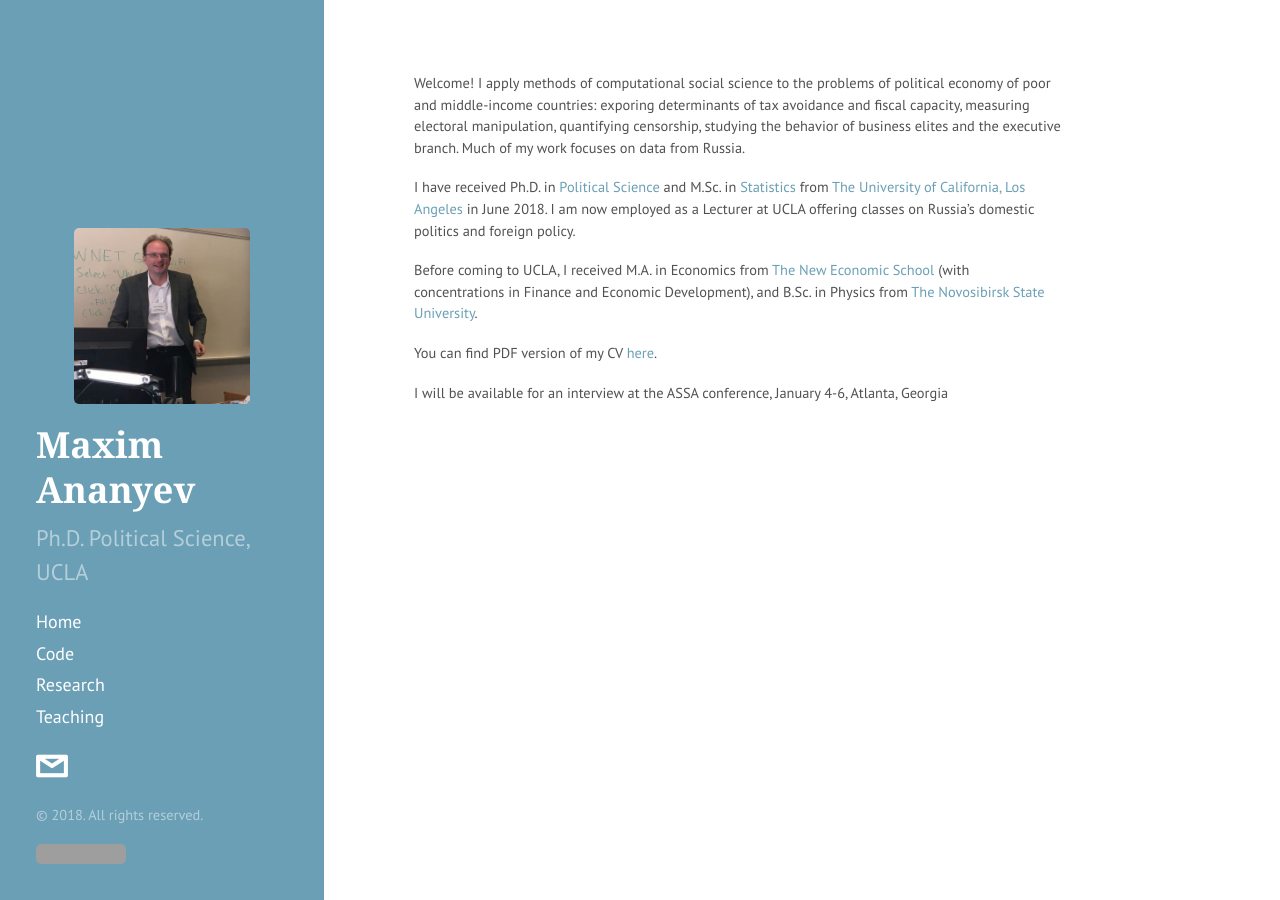
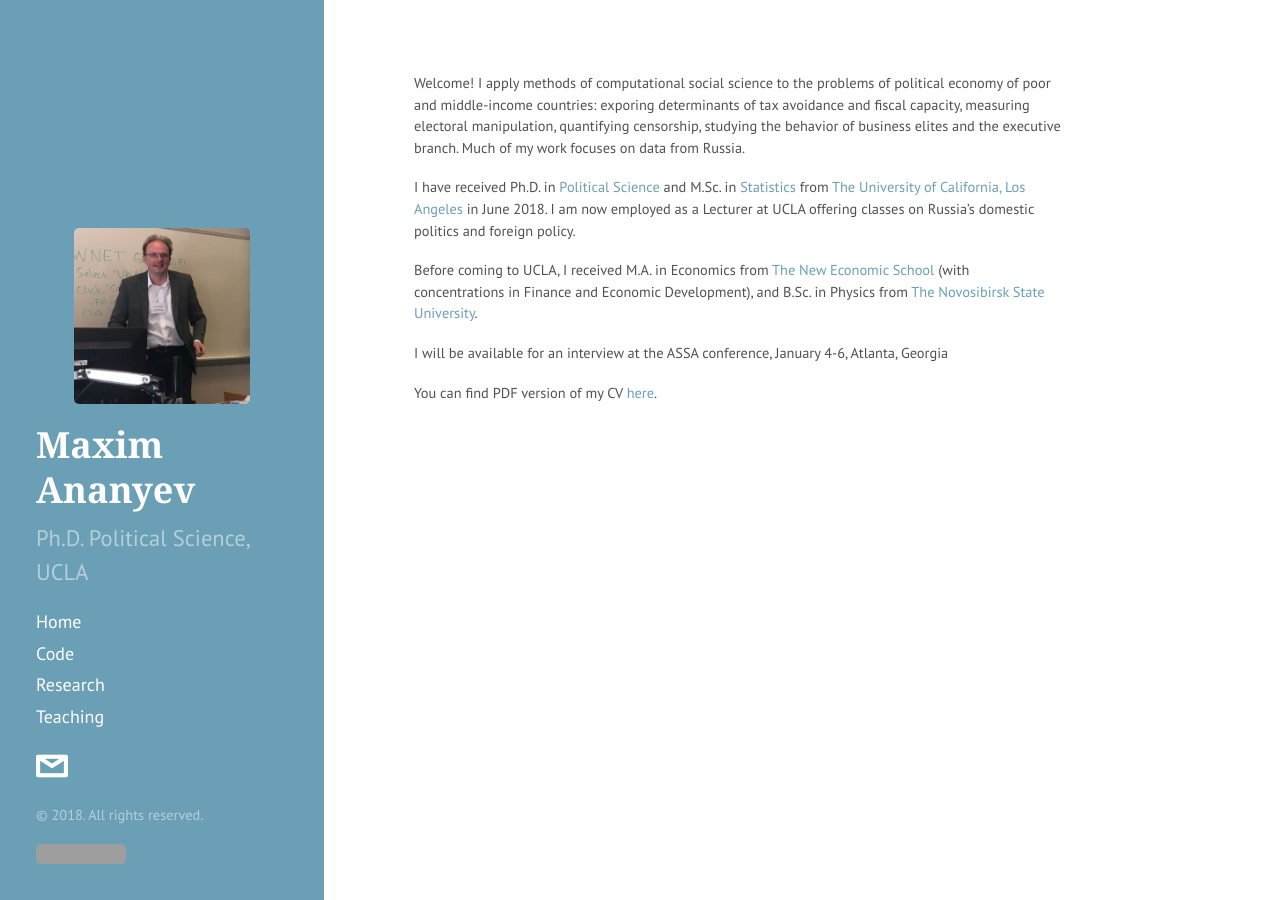
Before and after one commit to avtishin/avtishin.github.io, a Jekyll site: the page built from index.md, in a window 1280 px wide. Built offline with Jekyll 4.4.1, drawn with Linux system fonts in a browser that asks for light colours; Markdown is read by kramdown in place of the engine named in the settings; comment, search, counter and statistics services are not loaded; grey boxes are pictures that could not be loaded.

```diff
--- a/index.md
+++ b/index.md
@@ -9,6 +9,6 @@ I have received Ph.D. in [Political Science](http://polisci.ucla.edu/) and M.Sc.
 
 Before coming to UCLA, I received M.A. in Economics from [The New Economic School](https://www.nes.ru/en/home/?lang=en) (with concentrations in Finance and Economic Development), and B.Sc. in Physics from [The Novosibirsk State University](https://english.nsu.ru/).
 
+I will be available for an interview at the ASSA conference, January 4-6, Atlanta, Georgia
+
 You can find PDF version of my CV [here](assets/ananyevcv.pdf).
-
-I will be available for an interview at the ASSA conference, January 4-6, Atlanta, Georgia
```
